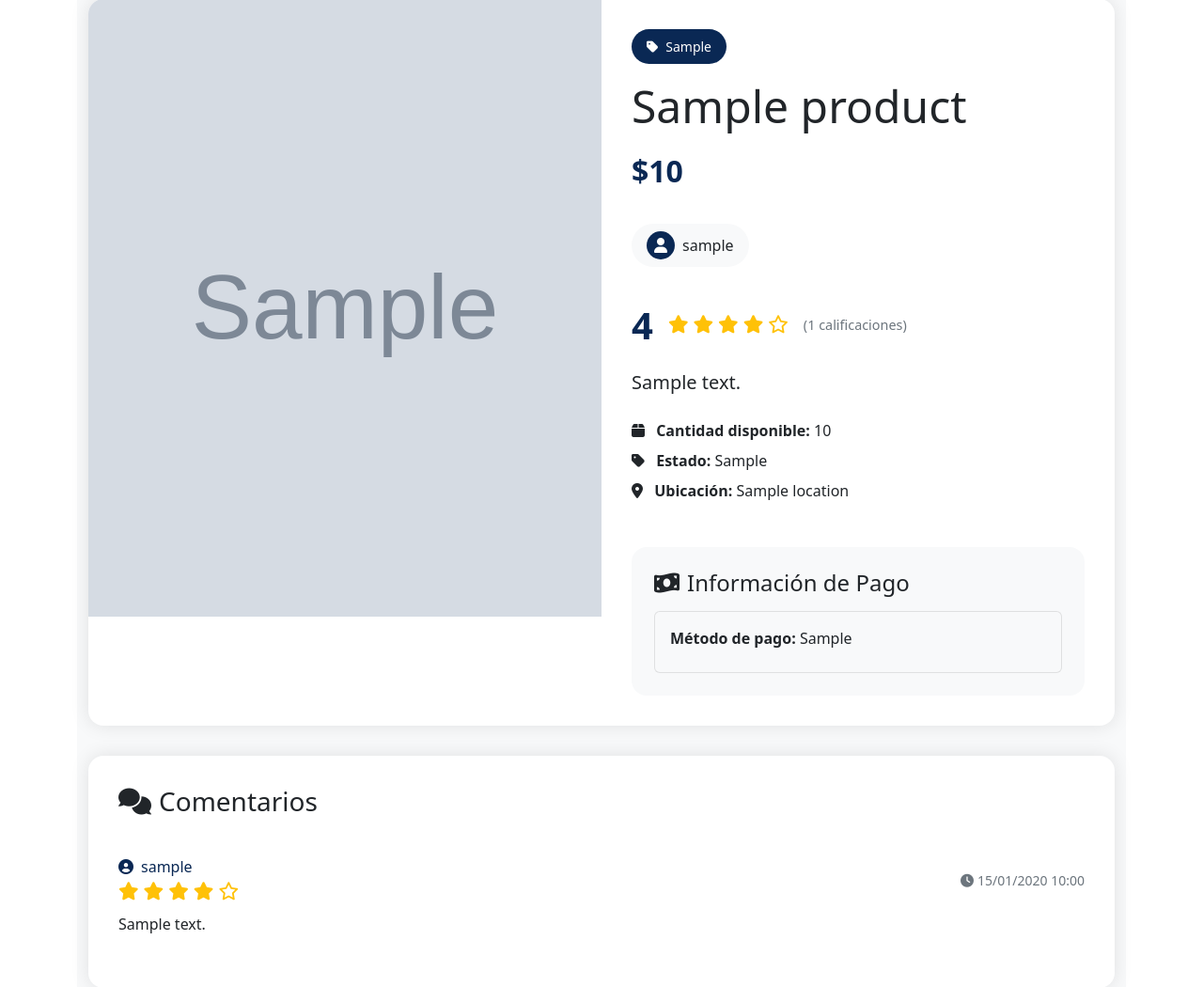
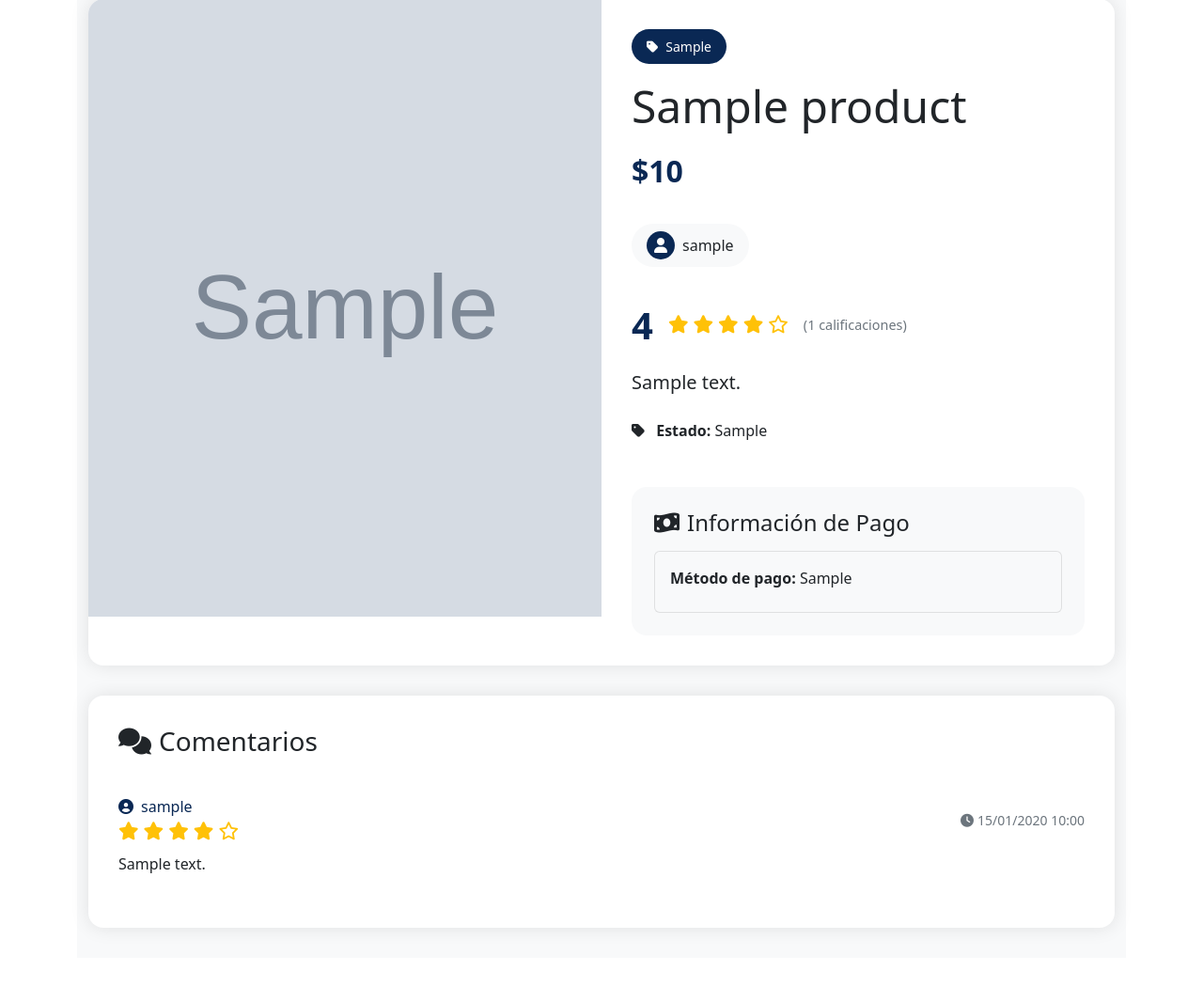
Before and after one commit to camiloarbr/EafitTrade, a Django app: template products/templates/products/product_detail.html in a window 1280 px wide. Shown: the part 171-1221 px from the top of the page at 94% size. After the commit the page ends 1165 px from the top, so only its background shows below. Run offline with Django 5.2, Linux system fonts and the light colour scheme; the template is opened without the code that fills it: most values are stand-ins (such as "Sample title", 1, 10 or a date in 2020); grey boxes marked "Sample" are stand-in pictures.

Commit message:
Actualización de la plantilla de detalles del producto para mostrar condicionalmente el tipo de comida y el estado del producto, mejorando la presentación de la información relevante.

```diff
--- a/products/templates/products/product_detail.html
+++ b/products/templates/products/product_detail.html
@@ -290,20 +290,15 @@
                         <p class="lead mb-4">{{ product.description }}</p>
 
                         <div class="additional-info mb-4">
+                            {% if product.category == 'Comida' and product.food_type %}
                             <div class="info-item mb-2">
-                                <i class="fas fa-box me-2"></i>
-                                <strong>Cantidad disponible:</strong> {{ product.quantity }}
+                                <i class="fas fa-utensils me-2"></i>
+                                <strong>Tipo de comida:</strong> {{ product.get_food_type_display }}
                             </div>
-
+                            {% elif product.condition %}
                             <div class="info-item mb-2">
                                 <i class="fas fa-tag me-2"></i>
                                 <strong>Estado:</strong> {{ product.get_condition_display }}
-                            </div>
-
-                            {% if product.location %}
-                            <div class="info-item mb-2">
-                                <i class="fas fa-map-marker-alt me-2"></i>
-                                <strong>Ubicación:</strong> {{ product.location }}
                             </div>
                             {% endif %}
                         </div>
```
